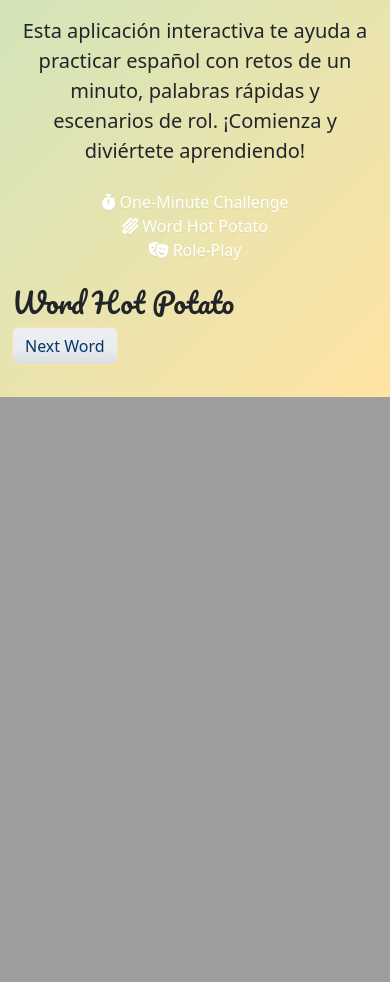
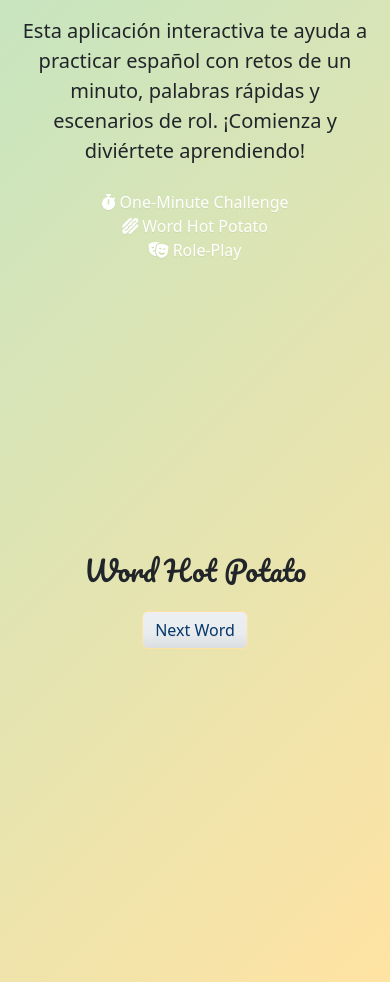
Before and after one commit to Wingman2025/ProfessorLanguages, a FastAPI app: page /hot_potato in a window 390 px wide. Shown: the part 760-1742 px from the top of the page. Before the commit the page ends 1157 px from the top, so only its background shows below. Run offline with FastAPI, Linux system fonts and the light colour scheme; some libraries are stand-ins or nearby versions.

Commit message:
Add Hot Potato and Role Play templates with beach-themed CSS styles

```diff
--- a/backend/static/css/custom.css
+++ b/backend/static/css/custom.css
@@ -52,7 +52,9 @@ body {
     padding-bottom: 1rem !important;
   }
   .challenge-page {
-    margin-top: -60px !important;
+    margin-top: 0 !important;
+    min-height: calc(100vh - 180px) !important;
+    justify-content: center !important;
   }
   .lead.mb-4 {
     margin-bottom: 1rem !important;
--- a/backend/templates/hot_potato.html
+++ b/backend/templates/hot_potato.html
@@ -1,15 +1,15 @@
 {% extends "base.html" %}
 {% block content %}
+<div class="challenge-page text-center">
   <h1>Word Hot Potato</h1>
-<div class="mb-3">
   <button id="next-word" class="btn btn-secondary">Next Word</button>
-  <span id="word" class="ms-3"></span>
-</div>
+  <div id="word" class="mt-3 fs-4"></div>
   <form id="phrase-form" class="mt-3 d-none">
     <div class="mb-3">
       <label for="phrase" class="form-label">Student's Sentence:</label>
       <textarea id="phrase" class="form-control" rows="2"></textarea>
     </div>
   </form>
-<script src="/static/js/hot_potato.js"></script>
+  <script defer src="/static/js/hot_potato.js"></script>
+</div>
 {% endblock %}
--- a/backend/templates/role_play.html
+++ b/backend/templates/role_play.html
@@ -1,9 +1,9 @@
 {% extends "base.html" %}
 {% block content %}
-<h1>Role-Play Intensive</h1>
-<div class="mb-3">
+<div class="challenge-page text-center">
+  <h1>Role-Play Intensive</h1>
   <button id="gen-scenario" class="btn btn-secondary">Generate Scenario</button>
   <pre id="scenario" class="border p-2 mt-2"></pre>
+  <script defer src="/static/js/role_play.js"></script>
 </div>
-<script src="/static/js/role_play.js"></script>
 {% endblock %}
```
Lines whose indentation alone changed are shown as unchanged.
